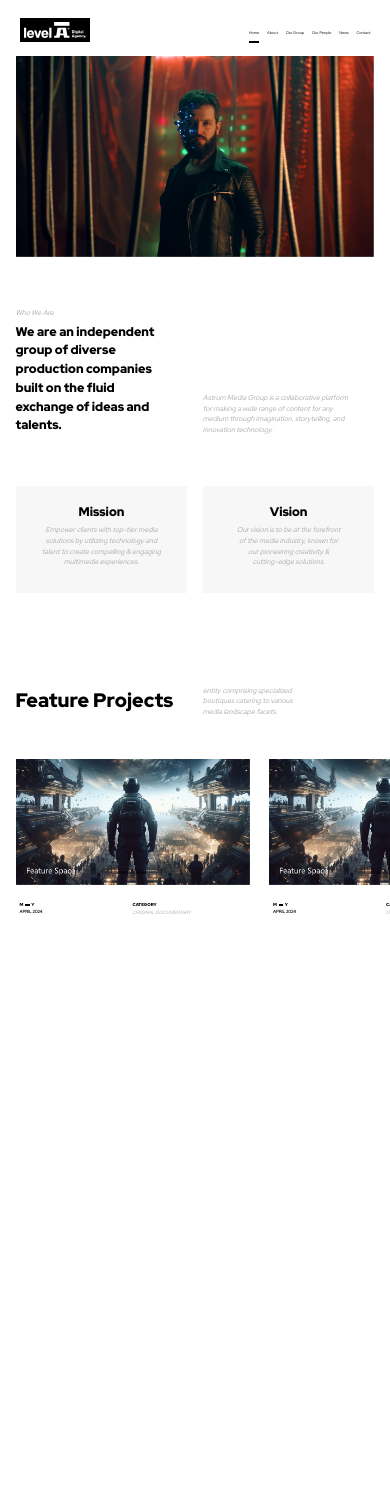
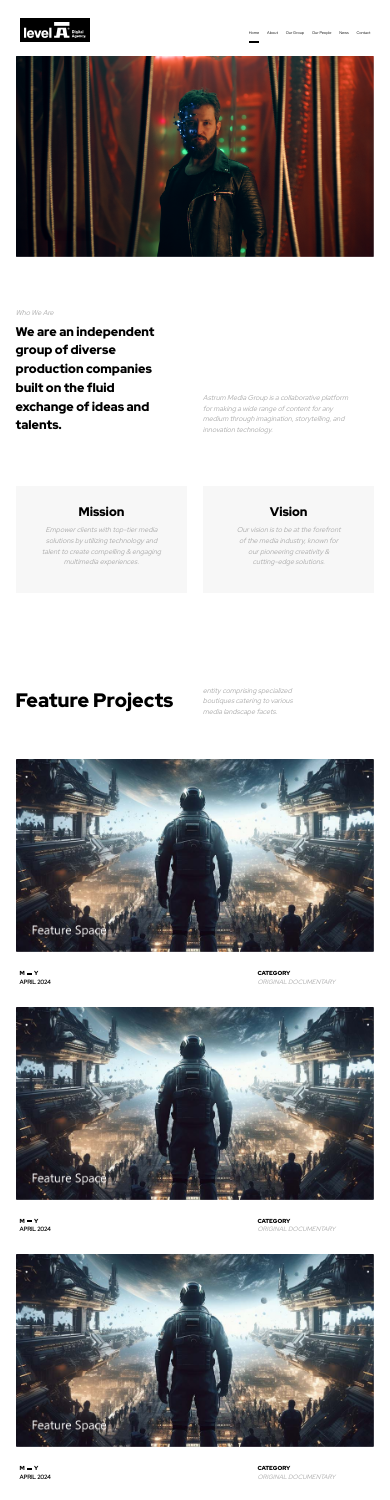
Before and after one commit to HossamBhi/Astrum-media-group, a React (Vite) app: page / in a window 390 px wide. Shown: the top 1500 px of the page. Built offline with nearby package versions, Linux system fonts and the light colour scheme.

Commit message:
mobile responsive

```diff
--- a/src/components/FeatureProjectsSection.tsx
+++ b/src/components/FeatureProjectsSection.tsx
@@ -3,8 +3,8 @@ import { useRef } from "react";
 import { useWindowDimensions } from "../hooks";
 import { NavLinks } from "../utils/helper";
 import { AnimateTextLine, AnimateTextLines } from "./animation";
-import { Image, SectionWrapper } from "./ui";
-import { zoomIn } from "../utils/motionHelper";
+import { SectionWrapper } from "./ui";
+
 const data = [
   {
     title: "Astrum Films",
@@ -42,7 +42,6 @@ const data = [
 
 const FeatureProjectsSection = () => {
   const scrollRef = useRef(null);
-  // const [activeSlider, setActiveSlider] = useState(0);
   const { width } = useWindowDimensions();
   const { scrollYProgress } = useScroll({
     target: scrollRef,
@@ -59,37 +58,17 @@ const FeatureProjectsSection = () => {
   );
 
   const cardWidth = width * 0.6;
-  // const scrollWidth = width * 0.7;
-  // const slideLeft = () => {
-  //   const slider = document.getElementById("slider");
-  //   if (slider && activeSlider > 0) {
-  //     setActiveSlider(
-  //       Math.ceil((slider.scrollLeft - scrollWidth) / scrollWidth),
-  //     );
-  //     slider.scrollLeft = slider?.scrollLeft - scrollWidth;
-  //   }
-  // };
-
-  // const slideRight = () => {
-  //   const slider = document.getElementById("slider");
-  //   if (slider && activeSlider < 3) {
-  //     setActiveSlider(
-  //       Math.ceil((slider.scrollLeft + scrollWidth) / scrollWidth),
-  //     );
-  //     slider.scrollLeft = slider?.scrollLeft + scrollWidth;
-  //   }
-  // };
 
   return (
     <motion.div
       ref={scrollRef}
       whileInView="animate"
       initial="hidden"
-      className="relative h-[400vh] pb-[6vh] xl:pb-[15vh] 3xl:pb-[10vh]"
+      className="relative md:h-[400vh] md:pb-[6vh] xl:pb-[15vh] 3xl:pb-[10vh]"
     >
       <motion.div
-        style={{ position, y }}
-        className="fixed top-0 h-screen w-full bg-white pt-[5vh]"
+        style={width > 768 ? { position, y } : {}}
+        className="top-0 w-full bg-white pt-[5vh] md:fixed md:h-screen"
       >
         <SectionWrapper
           className="flex flex-row gap-[4vw] pb-[5vh]"
@@ -112,46 +91,41 @@ const FeatureProjectsSection = () => {
           </div>
         </SectionWrapper>
         <motion.section
-          style={{ x }}
+          style={width > 768 ? { x } : {}}
           id="slider"
-          className="relative flex h-full gap-[5vw] pe-[30vw] ps-[4vw]"
+          className="relative flex h-full flex-col gap-[5vw] pe-[4vw] ps-[4vw] md:flex-row md:pe-[30vw]"
           // className="no-scrollbar relative flex h-full gap-[5vw] overflow-x-scroll scroll-smooth whitespace-nowrap pe-[30vw] ps-[5vw]"
         >
           {data.map((item, index) => (
             <motion.div
-              // variants={zoomIn({
-              //   duration: 0.8,
-              // })}
-              // whileInView={undefined}
               key={index}
               className={`flex flex-col`}
               style={{ minWidth: cardWidth }}
             >
-              <div className="flex items-center justify-center">
-                <Image
+              <div className="flex items-center justify-center overflow-hidden">
+                <motion.img
+                  whileHover={{ scale: 1.05, transition: { duration: 0.2 } }}
                   className="w-[100%] object-cover"
                   src={item.poster}
                   alt={item.title}
                 />
               </div>
               <div
-                className={`flex justify-between ps-[1vw] pt-[2vh] transition-all duration-500 xl:pt-[5vh]`}
+                className={`flex justify-between ps-[1vw] pt-[2vh] text-[1.5vw] transition-all duration-500 md:text-[1.1vw] xl:pt-[5vh] 3xl:text-[0.73vw]`}
               >
                 <div className="flex flex-col">
-                  <div className="flex items-center font-RedHatDisplay-Black text-[1.1vw] 3xl:text-[0.73vw]">
+                  <div className="flex items-center font-RedHatDisplay-Black">
                     M&nbsp;&nbsp;
                     <span className="h-[2px] w-[1.2vw] bg-black"></span>
                     &nbsp; Y
                   </div>
-                  <p className="text-[1.1vw] font-bold text-black 3xl:text-[0.73vw]">
-                    {item.date}
-                  </p>
+                  <p className="font-bold text-black">{item.date}</p>
                 </div>
                 <div className="flex flex-col">
-                  <h3 className="min-w-[30vw] font-RedHatDisplay-Black text-[1.1vw] 3xl:text-[0.73vw]">
+                  <h3 className="min-w-[30vw] font-RedHatDisplay-Black">
                     CATEGORY
                   </h3>
-                  <p className="text-[1.2vw] font-medium italic text-secondary 3xl:text-[0.8vw]">
+                  <p className="text-[1.6vw] font-medium italic text-secondary md:text-[1.2vw] 3xl:text-[0.8vw]">
                     {item.category}
                   </p>
                 </div>
--- a/src/components/OurGroupSection.tsx
+++ b/src/components/OurGroupSection.tsx
@@ -37,7 +37,7 @@ const OurGroupSection = () => (
         />
       </div>
     </SectionWrapper>
-    <SectionWrapper className="grid grid-cols-2 gap-[4vw] gap-y-[5vw] pb-[5vh] xl:pb-[10vh] 3xl:gap-y-[4vw]">
+    <SectionWrapper className="grid grid-cols-1 md:grid-cols-2 gap-[4vw] gap-y-[5vw] pb-[5vh] xl:pb-[10vh] 3xl:gap-y-[4vw]">
       {[
         {
           title: "Astrum Films",
@@ -77,7 +77,7 @@ const OurGroupSection = () => (
             target="_blank"
             className="flex flex-col"
           >
-            <div className="flex h-[23vw] items-center justify-center bg-black 3xl:h-[20vw]">
+            <div className="flex h-[40vw] md:h-[23vw] items-center justify-center bg-black 3xl:h-[20vw]">
               <Image
                 className="w-[14%] 3xl:w-[10%]"
                 src={item.logo}
--- a/src/components/OurPeopleSection.tsx
+++ b/src/components/OurPeopleSection.tsx
@@ -57,15 +57,15 @@ const OurPeopleSection = () => {
     pos === 1 || pos === 0 ? "relative" : "fixed",
   );
 
-  const cardWidth = width * 0.6;
+  const cardWidth = width > 768 ? width * 0.6 : undefined;
   // useEffect(() => {
   //   console.log(document.getElementById("group-container").offsetWidth);
   // }, []);
   return (
-    <div ref={scrollRef} className="relative h-[400vh]">
+    <div ref={scrollRef} className="relative px-[4vw] md:h-[400vh] md:px-[0]">
       <motion.div
-        style={{ position, y }}
-        className="top-0 flex h-screen w-full flex-col justify-evenly bg-white pb-[5vh] pt-[5vh]"
+        style={width > 768 ? { position, y } : {}}
+        className="top-0 flex w-full flex-col justify-evenly bg-white pb-[5vh] pt-[5vh] md:h-screen"
       >
         <SectionWrapper
           className="flex w-full flex-row gap-[4vw] pb-[5vh]"
@@ -87,35 +87,33 @@ const OurPeopleSection = () => {
             />
           </div>
         </SectionWrapper>
-        <motion.div
-          // style={{ position }}
-          className="h-full items-center overflow-hidden bg-white"
-        >
+        <motion.div className="h-full items-center overflow-hidden bg-white">
           <motion.div
-            style={{ x }}
+            style={width > 768 ? { x } : {}}
             id="group-container"
-            className="flex h-full gap-[5vw] "
+            className="grid h-full grid-cols-2 gap-[5vw] md:flex"
           >
             {OUR_GROUP.map((item, index) => (
               <div
                 key={index}
-                className={`relative flex h-full w-[50%] flex-col`}
+                className={`group relative flex h-full flex-col md:w-[50%]`}
                 style={{ minWidth: cardWidth }}
               >
                 <div
-                  className="flex size-full items-center justify-center bg-black"
-                  style={{
-                    backgroundImage: `url(${item.poster})`,
-                    backgroundPosition: "top",
-                    backgroundRepeat: "no-repeat",
-                    backgroundSize: "cover",
-                  }}
+                  className="flex size-full items-center justify-center overflow-hidden"
+                  // style={{
+                  //   backgroundImage: `url(${item.poster})`,
+                  //   backgroundPosition: "top",
+                  //   backgroundRepeat: "no-repeat",
+                  //   backgroundSize: "cover",
+                  // }}
                 >
-                  {/* <Image
-                    className="h-full object-cover w-full"
+                  <motion.img
+                    whileHover={{ scale: 1.05, transition: { duration: 0.2 } }}
+                    className="h-full w-full object-cover group-hover:scale-[1.05] duration-200"
                     src={item.poster}
                     alt={item.name}
-                  /> */}
+                  />
                 </div>
                 <div
                   className={`absolute bottom-0 left-0 right-0 top-0 flex h-full w-full items-end justify-between p-[5%]`}
```
Also changed, not shown: src/components/RevealedSection.tsx (+17 -18 lines).
